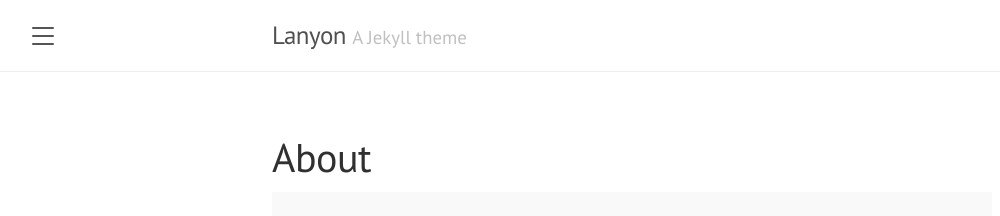
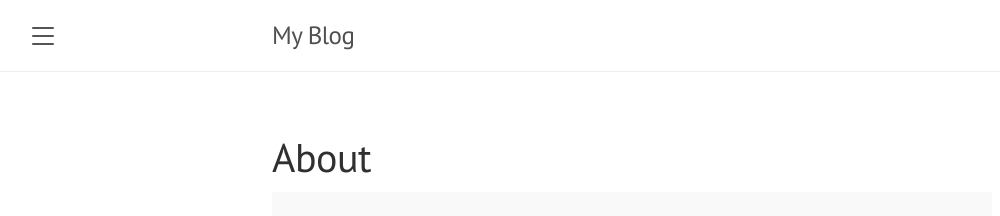
Before and after one commit to JMY-Github/JMY-Github.github.io, a Jekyll site: the page built from about.md, in a window 1280 px wide. Shown: the top 216 px of the page, without its empty margins (8-1008 px from the left). Built offline with Jekyll 4.4.1, drawn with Linux system fonts in a browser that asks for light colours; part of the change alters nothing that is shown.

Commit message:
Update _config.yml

```diff
--- a/_config.yml
+++ b/_config.yml
@@ -1,16 +1,13 @@
-# Setup
-title:               Lanyon
-tagline:             'A Jekyll theme'
-description:         'A reserved <a href="https://jekyllrb.com" target="_blank">Jekyll</a> theme that places the utmost gravity on content with a hidden drawer. Made by <a href="https://twitter.com/mdo" target="_blank">@mdo</a>.'
-url:                 "https://jmy-github.github.io/"
-paginate:            5
-permalink:           pretty
-
-# About/contact
-author:
-  name:              Mark Otto
-  url:               https://twitter.com/mdo
-  email:             markdotto@gmail.com
+title: My Blog
+email: my2002629@kookmin.ac.kr
+description: >- # this means to ignore newlines until "baseurl:"
+  Write an awesome description for your new site here. You can edit this
+  line in _config.yml. It will appear in your document head meta (for
+  Google search results) and in your feed.xml site description.
+baseurl: "" # the subpath of your site, e.g. /blog
+url: "" # the base hostname & protocol for your site, e.g. http://example.com
+twitter_username: I don't have twitter account
+github_username:  JMY-Github
 
 # Gems
 plugins:
```
